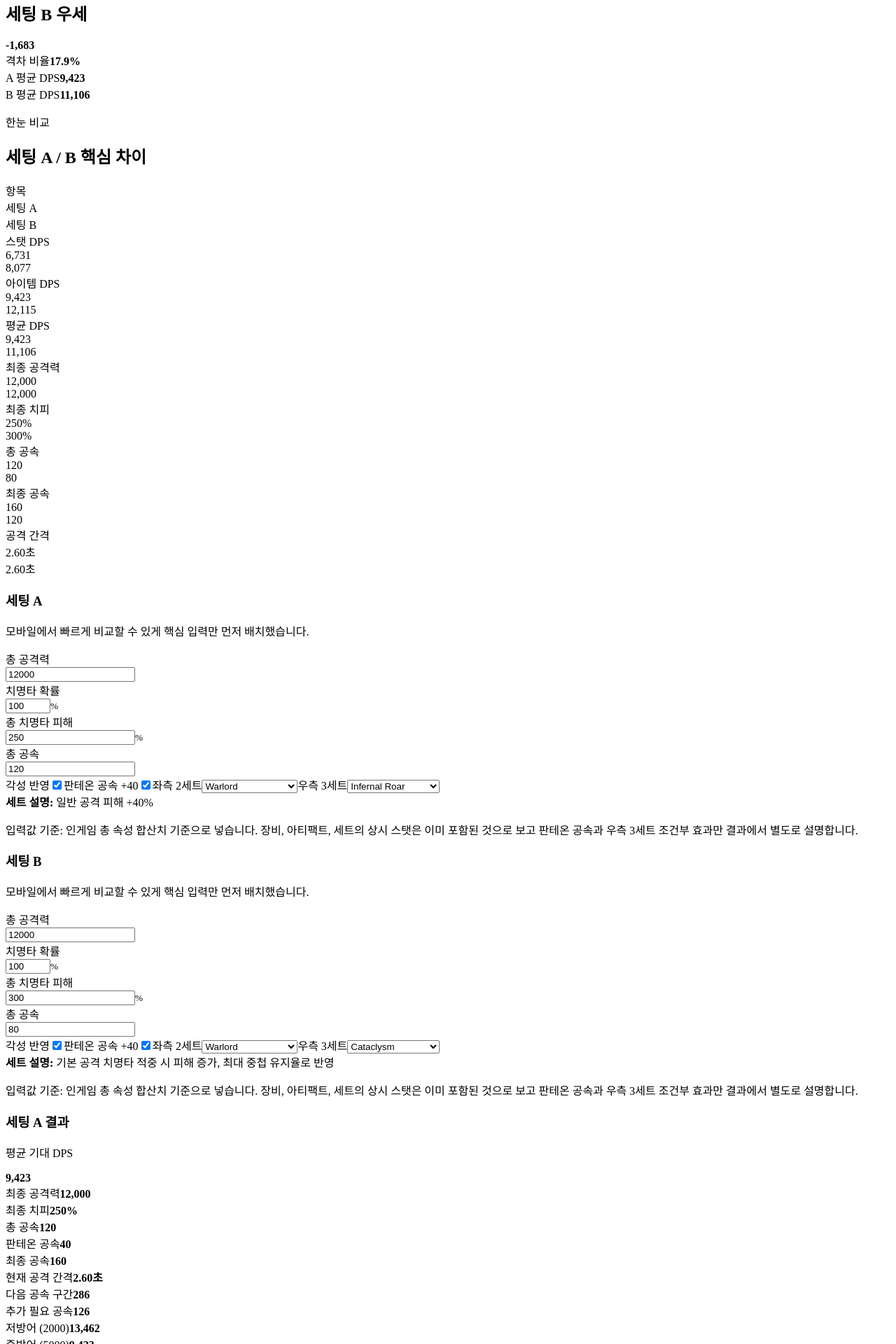
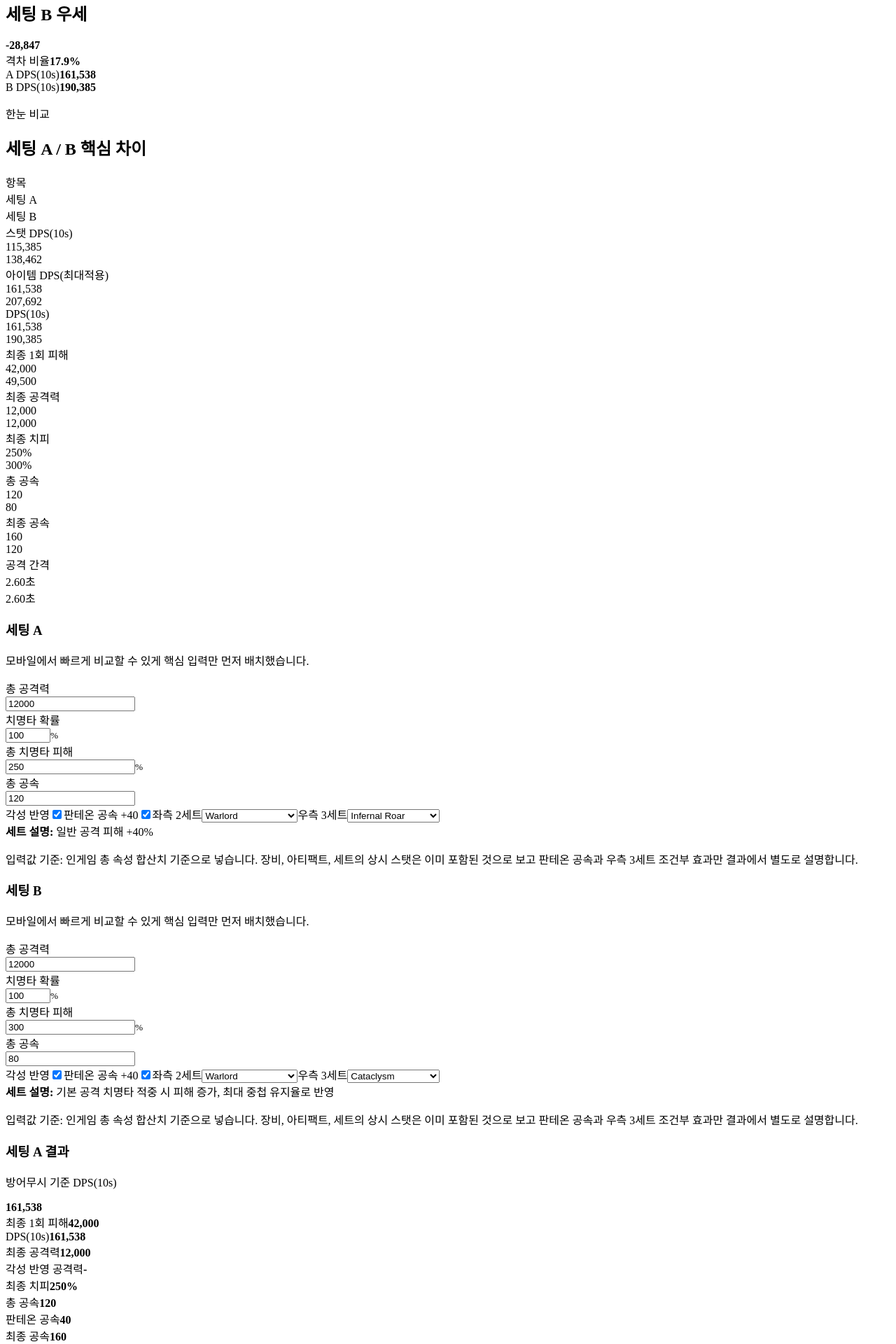
Before and after one commit to Giles-wor/wor-gear-simulator, a React (Vite) app: page / in a window 1280 px wide. Shown: the part 500-2420 px from the top of the page at 70% size. Built offline with nearby package versions, Linux system fonts and the light colour scheme; the HTML template or start-up script is replaced by a standard one.

Commit message:
평균 DPS 제거하고 DPS 10초 기준으로 정리

```diff
--- a/src/App.tsx
+++ b/src/App.tsx
@@ -1,6 +1,5 @@
 import { useMemo, useState } from 'react'
 import { heroes } from './data/heroes'
-import { defenseScenarios } from './data/defenseScenarios'
 import { leftSets, rightSets } from './data/gearSets'
 import { calculateBuild, findSetById, type BuildInput } from './lib/calc'
 import { getBestStatRecommendation } from './lib/recommend'
@@ -34,11 +33,11 @@ export default function App() {
   const leftB = useMemo(() => findSetById(buildB.leftSetId, leftSets), [buildB.leftSetId])
   const rightB = useMemo(() => findSetById(buildB.rightSetId, rightSets), [buildB.rightSetId])
 
-  const resultA = useMemo(() => calculateBuild(hero, leftA, rightA, buildA, defenseScenarios.map((s) => ({ label: s.label, defense: s.defense }))), [hero, leftA, rightA, buildA])
-  const resultB = useMemo(() => calculateBuild(hero, leftB, rightB, buildB, defenseScenarios.map((s) => ({ label: s.label, defense: s.defense }))), [hero, leftB, rightB, buildB])
+  const resultA = useMemo(() => calculateBuild(hero, leftA, rightA, buildA), [hero, leftA, rightA, buildA])
+  const resultB = useMemo(() => calculateBuild(hero, leftB, rightB, buildB), [hero, leftB, rightB, buildB])
 
-  const recA = useMemo(() => getBestStatRecommendation(hero, leftA, rightA, buildA, defenseScenarios.map((s) => ({ label: s.label, defense: s.defense }))), [hero, leftA, rightA, buildA])
-  const recB = useMemo(() => getBestStatRecommendation(hero, leftB, rightB, buildB, defenseScenarios.map((s) => ({ label: s.label, defense: s.defense }))), [hero, leftB, rightB, buildB])
+  const recA = useMemo(() => getBestStatRecommendation(hero, leftA, rightA, buildA), [hero, leftA, rightA, buildA])
+  const recB = useMemo(() => getBestStatRecommendation(hero, leftB, rightB, buildB), [hero, leftB, rightB, buildB])
 
   return (
     <div className="app">
@@ -63,6 +62,7 @@ export default function App() {
           <li>공속 breakpoint는 기본 공격 간격 그룹 기준으로 관리하며, 총 공속은 기본 100 포함 기준으로 계산합니다.</li>
           <li>입력 총 공속과 판테온 공속을 합쳐 최종 공속을 만들고, 공격 간격은 최종 공속 기준으로 판정합니다.</li>
           <li>입력 총 스탯에는 장비/아티팩트/세트의 상시 수치가 이미 포함된 것으로 보고, 조건부 효과만 별도 반영합니다.</li>
+          <li>DPS 표기는 방어무시 기준 10초 누적값인 DPS(10s)로 통일하고, 최종 1회 피해와 분리해서 보여줍니다.</li>
           <li>우측 3세트 조건부 효과는 사용자 입력 없이 결과 카드에서 발동 구조를 설명합니다.</li>
           <li>데이터와 계산 로직은 분리되어 있어 GitHub Pages 같은 정적 배포에 그대로 맞출 수 있습니다.</li>
         </ul>
--- a/src/components/BuildResultCard.tsx
+++ b/src/components/BuildResultCard.tsx
@@ -24,31 +24,26 @@ export function BuildResultCard({ title, result, recommendation, compareAgainst
       <div className="rowSpace">
         <div>
           <h3>{title}</h3>
-          <p className="muted">평균 기대 DPS</p>
+          <p className="muted">방어무시 기준 DPS(10s)</p>
         </div>
-        <strong className="bigNumber">{result.avgDps.toLocaleString()}</strong>
+        <strong className="bigNumber">{result.defenseIgnoreDps10s.toLocaleString()}</strong>
       </div>
 
       {result.critAlert ? <p className="alert">치명타 확률이 100% 미만입니다. 치확 100을 먼저 맞추는 편이 좋습니다.</p> : null}
 
       <div className="statList">
+        <div><span>최종 1회 피해</span><strong className={compareClass(result.finalHitDamage, compareAgainst.finalHitDamage)}>{result.finalHitDamage.toLocaleString()}</strong></div>
+        <div><span>DPS(10s)</span><strong className={compareClass(result.defenseIgnoreDps10s, compareAgainst.defenseIgnoreDps10s)}>{result.defenseIgnoreDps10s.toLocaleString()}</strong></div>
         <div><span>최종 공격력</span><strong className={compareClass(result.finalAtk, compareAgainst.finalAtk)}>{result.finalAtk.toLocaleString()}</strong></div>
+        <div><span>각성 반영 공격력</span><strong>{result.awakeningAtkBonusApplied > 0 ? `+${result.awakeningAtkBonusApplied}` : '-'}</strong></div>
         <div><span>최종 치피</span><strong className={compareClass(result.finalCritDmg, compareAgainst.finalCritDmg)}>{result.finalCritDmg}%</strong></div>
         <div><span>총 공속</span><strong className={compareClass(result.totalAspd, compareAgainst.totalAspd)}>{result.totalAspd}</strong></div>
         <div><span>판테온 공속</span><strong>{result.pantheonAspdBonus}</strong></div>
         <div><span>최종 공속</span><strong className={compareClass(result.finalAspd, compareAgainst.finalAspd)}>{result.finalAspd}</strong></div>
+        <div><span>적용 공속 그룹</span><strong>{result.attackSpeedProfileBaseInterval.toFixed(1)}</strong></div>
         <div><span>현재 공격 간격</span><strong className={compareClass(compareAgainst.interval, result.interval)}>{result.interval.toFixed(2)}초</strong></div>
         <div><span>다음 공속 구간</span><strong>{result.nextThreshold ?? '-'}</strong></div>
         <div><span>추가 필요 공속</span><strong>{result.neededAspd ?? '-'}</strong></div>
-      </div>
-
-      <div className="scenarioBox">
-        {result.scenarioDps.map((item) => (
-          <div key={item.label}>
-            <span>{item.label} ({item.defense})</span>
-            <strong className={compareClass(item.dps, compareAgainst.scenarioDps.find((scenario) => scenario.label === item.label)?.dps ?? item.dps)}>{item.dps.toLocaleString()}</strong>
-          </div>
-        ))}
       </div>
 
       <div className="setInfoBox">
--- a/src/components/ComparisonSummary.tsx
+++ b/src/components/ComparisonSummary.tsx
@@ -6,9 +6,9 @@ type ComparisonSummaryProps = {
 }
 
 export function ComparisonSummary({ resultA, resultB }: ComparisonSummaryProps) {
-  const diff = resultA.avgDps - resultB.avgDps
+  const diff = resultA.defenseIgnoreDps10s - resultB.defenseIgnoreDps10s
   const winner = diff === 0 ? '동률' : diff > 0 ? '세팅 A 우세' : '세팅 B 우세'
-  const percentGap = Math.abs(diff) / Math.max(Math.min(resultA.avgDps, resultB.avgDps), 1)
+  const percentGap = Math.abs(diff) / Math.max(Math.min(resultA.defenseIgnoreDps10s, resultB.defenseIgnoreDps10s), 1)
 
   return (
     <section className="card comparisonCard">
@@ -24,8 +24,8 @@ export function ComparisonSummary({ resultA, resultB }: ComparisonSummaryProps)
 
       <div className="summaryGrid comparisonGrid">
         <div><span>격차 비율</span><strong>{(percentGap * 100).toFixed(1)}%</strong></div>
-        <div><span>A 평균 DPS</span><strong>{resultA.avgDps.toLocaleString()}</strong></div>
-        <div><span>B 평균 DPS</span><strong>{resultB.avgDps.toLocaleString()}</strong></div>
+        <div><span>A DPS(10s)</span><strong>{resultA.defenseIgnoreDps10s.toLocaleString()}</strong></div>
+        <div><span>B DPS(10s)</span><strong>{resultB.defenseIgnoreDps10s.toLocaleString()}</strong></div>
       </div>
     </section>
   )
--- a/src/components/QuickCompareTable.tsx
+++ b/src/components/QuickCompareTable.tsx
@@ -14,9 +14,10 @@ function valueClass(left: number, right: number, invert = false) {
 
 export function QuickCompareTable({ resultA, resultB }: QuickCompareTableProps) {
   const rows = [
-    { label: '스탯 DPS', a: resultA.statAvgDps, b: resultB.statAvgDps },
-    { label: '아이템 DPS', a: resultA.itemAvgDps, b: resultB.itemAvgDps },
-    { label: '평균 DPS', a: resultA.avgDps, b: resultB.avgDps },
+    { label: '스탯 DPS(10s)', a: resultA.statDps10s, b: resultB.statDps10s },
+    { label: '아이템 DPS(최대적용)', a: resultA.itemDps10s, b: resultB.itemDps10s },
+    { label: 'DPS(10s)', a: resultA.defenseIgnoreDps10s, b: resultB.defenseIgnoreDps10s },
+    { label: '최종 1회 피해', a: resultA.finalHitDamage, b: resultB.finalHitDamage },
     { label: '최종 공격력', a: resultA.finalAtk, b: resultB.finalAtk },
     { label: '최종 치피', a: resultA.finalCritDmg, b: resultB.finalCritDmg, suffix: '%' },
     { label: '총 공속', a: resultA.totalAspd, b: resultB.totalAspd },
--- a/src/lib/calc.ts
+++ b/src/lib/calc.ts
@@ -18,6 +18,8 @@ export type DamageResult = {
   finalAtk: number
   finalCritRate: number
   finalCritDmg: number
+  awakeningAtkBonusApplied: number
+  attackSpeedProfileBaseInterval: number
   pantheonAspdBonus: number
   totalAspd: number
   finalAspd: number
@@ -26,15 +28,15 @@ export type DamageResult = {
   neededAspd: number | null
   normalDamageBonus: number
   totalDamageBonus: number
-  statAvgDps: number
-  itemAvgDps: number
+  finalHitDamage: number
+  statDps10s: number
+  itemDps10s: number
+  defenseIgnoreDps10s: number
   rightSetSummary: {
     name: string
     summary: string
     details: string[]
   }
-  scenarioDps: { label: string; defense: number; dps: number }[]
-  avgDps: number
   critAlert: boolean
 }
 
@@ -57,6 +59,7 @@ export function getBreakpointInfo(baseInterval: number, finalAspd: number) {
   }
 
   return {
+    profileBaseInterval: profile.baseInterval,
     interval: current.interval,
     nextThreshold: next?.requiredTotalAspd ?? null,
     neededAspd: next ? Math.max(0, next.requiredTotalAspd - finalAspd) : null
@@ -78,24 +81,20 @@ function damageMultiplier(rightSet: GearSet | undefined, uptime: number) {
   }
 }
 
-function buildScenarioDps(
+function calculateDamageMetrics(
   finalAtk: number,
   critMultiplier: number,
   interval: number,
-  scenarios: { label: string; defense: number }[],
   damageBonus: number,
 ) {
-  return scenarios.map((scenario) => {
-    const rawDamage = Math.max(finalAtk - scenario.defense, finalAtk * 0.05)
-    const critAppliedDamage = rawDamage * critMultiplier
-    const hitDamage = critAppliedDamage * (1 + damageBonus)
-    const dps = hitDamage / interval
-    return {
-      label: scenario.label,
-      defense: scenario.defense,
-      dps: Math.round(dps)
-    }
-  })
+  const rawDamage = finalAtk
+  const critAppliedDamage = rawDamage * critMultiplier
+  const hitDamage = critAppliedDamage * (1 + damageBonus)
+
+  return {
+    finalHitDamage: Math.round(hitDamage),
+    dps10s: Math.round((hitDamage / interval) * 10),
+  }
 }
 
 function formatPercent(value: number) {
@@ -177,7 +176,6 @@ export function calculateBuild(
   leftSet: GearSet | undefined,
   rightSet: GearSet | undefined,
   build: BuildInput,
-  scenarios: { label: string; defense: number }[],
 ): DamageResult {
   const awakeningBonus = build.awakeningOn ? hero.awakeningAtkBonus : 0
   const pantheonAspdBonus = build.pantheonAspdOn ? 40 : 0
@@ -196,18 +194,16 @@ export function calculateBuild(
   const critMultiplier = 1 + critRateRatio * (finalCritDmg / 100 - 1)
   const draculaBurstBonus = hero.burstAtkBonusPer100Aspd ? (totalAspd / 100) * hero.burstAtkBonusPer100Aspd : 0
 
-  const statScenarioDps = buildScenarioDps(finalAtk, critMultiplier, bp.interval, scenarios, leftSetDamagePct + draculaBurstBonus)
-  const scenarioDps = buildScenarioDps(finalAtk, critMultiplier, bp.interval, scenarios, normalDamageBonus + leftSetDamagePct + totalDamageBonus + draculaBurstBonus)
-  const maxItemScenarioDps = buildScenarioDps(finalAtk, critMultiplier, bp.interval, scenarios, (maxConditional.normalDamageBonus ?? 0) + leftSetDamagePct + (maxConditional.totalDamageBonus ?? 0) + draculaBurstBonus)
-
-  const statAvgDps = Math.round(statScenarioDps.reduce((sum, item) => sum + item.dps, 0) / statScenarioDps.length)
-  const avgDps = Math.round(scenarioDps.reduce((sum, item) => sum + item.dps, 0) / scenarioDps.length)
-  const itemAvgDps = Math.round(maxItemScenarioDps.reduce((sum, item) => sum + item.dps, 0) / maxItemScenarioDps.length)
+  const statMetrics = calculateDamageMetrics(finalAtk, critMultiplier, bp.interval, leftSetDamagePct + draculaBurstBonus)
+  const liveMetrics = calculateDamageMetrics(finalAtk, critMultiplier, bp.interval, normalDamageBonus + leftSetDamagePct + totalDamageBonus + draculaBurstBonus)
+  const maxItemMetrics = calculateDamageMetrics(finalAtk, critMultiplier, bp.interval, (maxConditional.normalDamageBonus ?? 0) + leftSetDamagePct + (maxConditional.totalDamageBonus ?? 0) + draculaBurstBonus)
 
   return {
     finalAtk,
     finalCritRate,
     finalCritDmg,
+    awakeningAtkBonusApplied: awakeningBonus,
+    attackSpeedProfileBaseInterval: bp.profileBaseInterval,
     pantheonAspdBonus,
     totalAspd,
     finalAspd,
@@ -216,11 +212,11 @@ export function calculateBuild(
     neededAspd: bp.neededAspd,
     normalDamageBonus,
     totalDamageBonus: leftSetDamagePct + totalDamageBonus + draculaBurstBonus,
-    statAvgDps,
-    itemAvgDps,
+    finalHitDamage: liveMetrics.finalHitDamage,
+    statDps10s: statMetrics.dps10s,
+    itemDps10s: maxItemMetrics.dps10s,
+    defenseIgnoreDps10s: liveMetrics.dps10s,
     rightSetSummary: getRightSetSummary(rightSet),
-    scenarioDps,
-    avgDps,
     critAlert: finalCritRate < 100
   }
 }
--- a/src/lib/recommend.ts
+++ b/src/lib/recommend.ts
@@ -8,9 +8,8 @@ export function getBestStatRecommendation(
   leftSet: GearSet | undefined,
   rightSet: GearSet | undefined,
   build: BuildInput,
-  scenarios: { label: string; defense: number }[],
 ) {
-  const current = calculateBuild(hero, leftSet, rightSet, build, scenarios)
+  const current = calculateBuild(hero, leftSet, rightSet, build)
 
   if (current.critAlert) {
     return {
@@ -23,9 +22,9 @@ export function getBestStatRecommendation(
   const cdBuild = { ...build, critDmg: build.critDmg + 25 }
   const aspdBuild = { ...build, attackSpeed: build.attackSpeed + Math.max(build.attackSpeed < 0 ? 0 : 20, current.neededAspd ?? 20) }
 
-  const atkGain = calculateBuild(hero, leftSet, rightSet, atkBuild, scenarios).avgDps - current.avgDps
-  const cdGain = calculateBuild(hero, leftSet, rightSet, cdBuild, scenarios).avgDps - current.avgDps
-  const aspdGain = calculateBuild(hero, leftSet, rightSet, aspdBuild, scenarios).avgDps - current.avgDps
+  const atkGain = calculateBuild(hero, leftSet, rightSet, atkBuild).defenseIgnoreDps10s - current.defenseIgnoreDps10s
+  const cdGain = calculateBuild(hero, leftSet, rightSet, cdBuild).defenseIgnoreDps10s - current.defenseIgnoreDps10s
+  const aspdGain = calculateBuild(hero, leftSet, rightSet, aspdBuild).defenseIgnoreDps10s - current.defenseIgnoreDps10s
 
   const ranking = [
     { key: '공격력', gain: atkGain },
```
